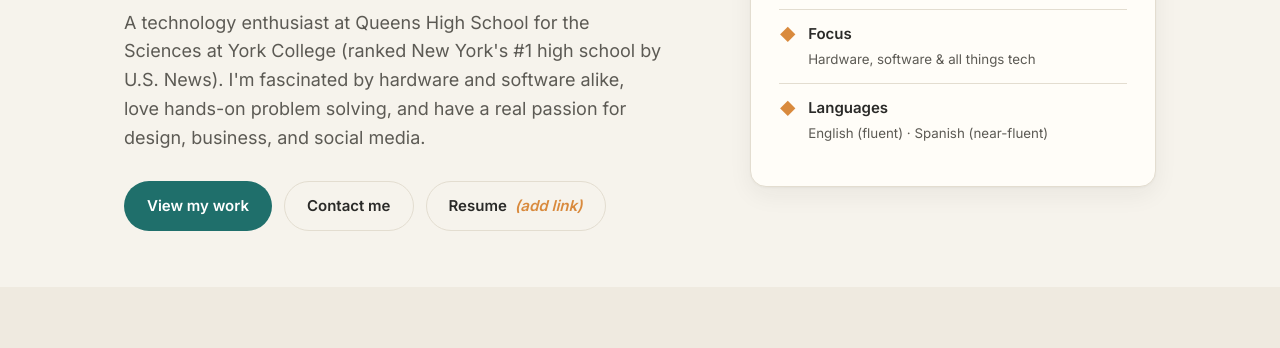
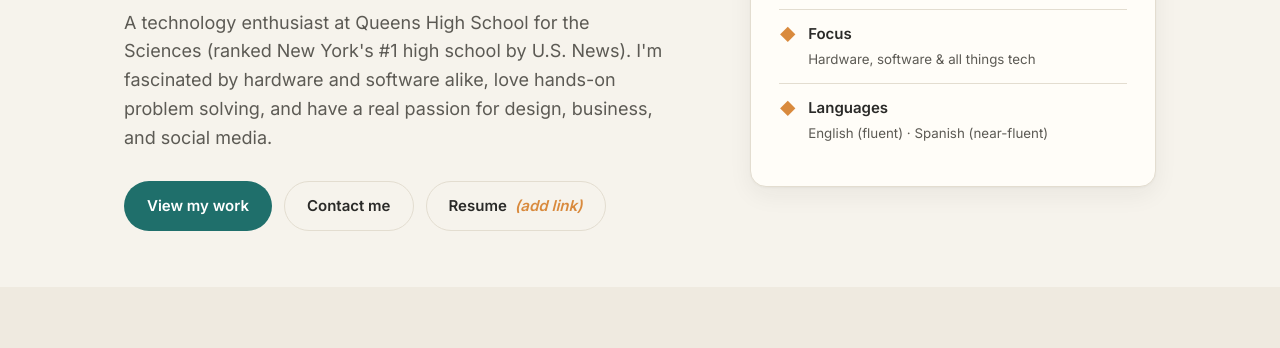
Before and after one commit to MarvelCac5/website, a plain HTML site: page index.html in a window 1280 px wide. Shown: the part 412-760 px from the top of the page. Drawn offline with Linux system fonts and the light colour scheme.

Commit message:
Update index.html

```diff
--- a/index.html
+++ b/index.html
@@ -292,7 +292,7 @@
           <span class="eyebrow">● Rising Junior · QHSS · Class of 2028</span>
           <h1>Hi, I'm Caleb Castillo — I build, fix, and <em>figure things out</em>.</h1>
           <p class="lead">
-            A technology enthusiast at Queens High School for the Sciences at York College
+            A technology enthusiast at Queens High School for the Sciences
             (ranked New York's #1 high school by U.S. News). I'm fascinated by hardware and
             software alike, love hands-on problem solving, and have a real passion for
             design, business, and social media.
```
